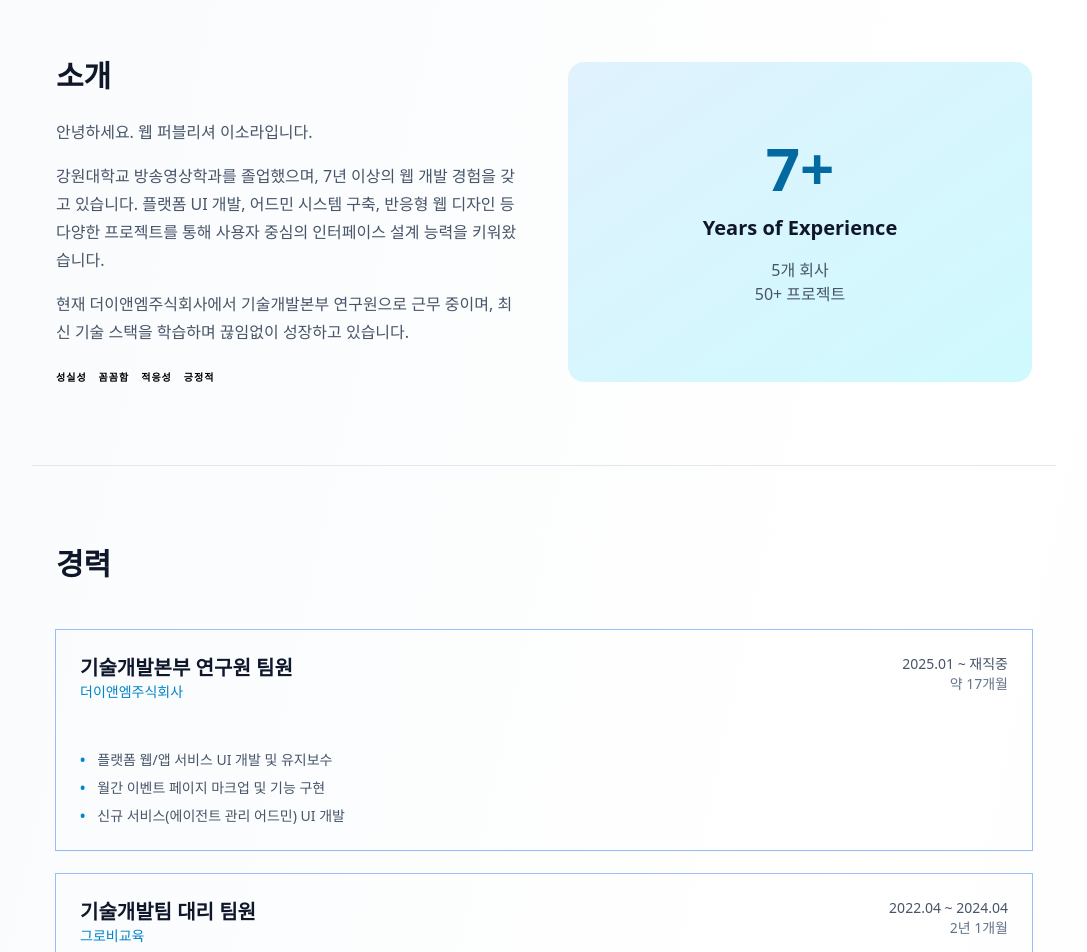
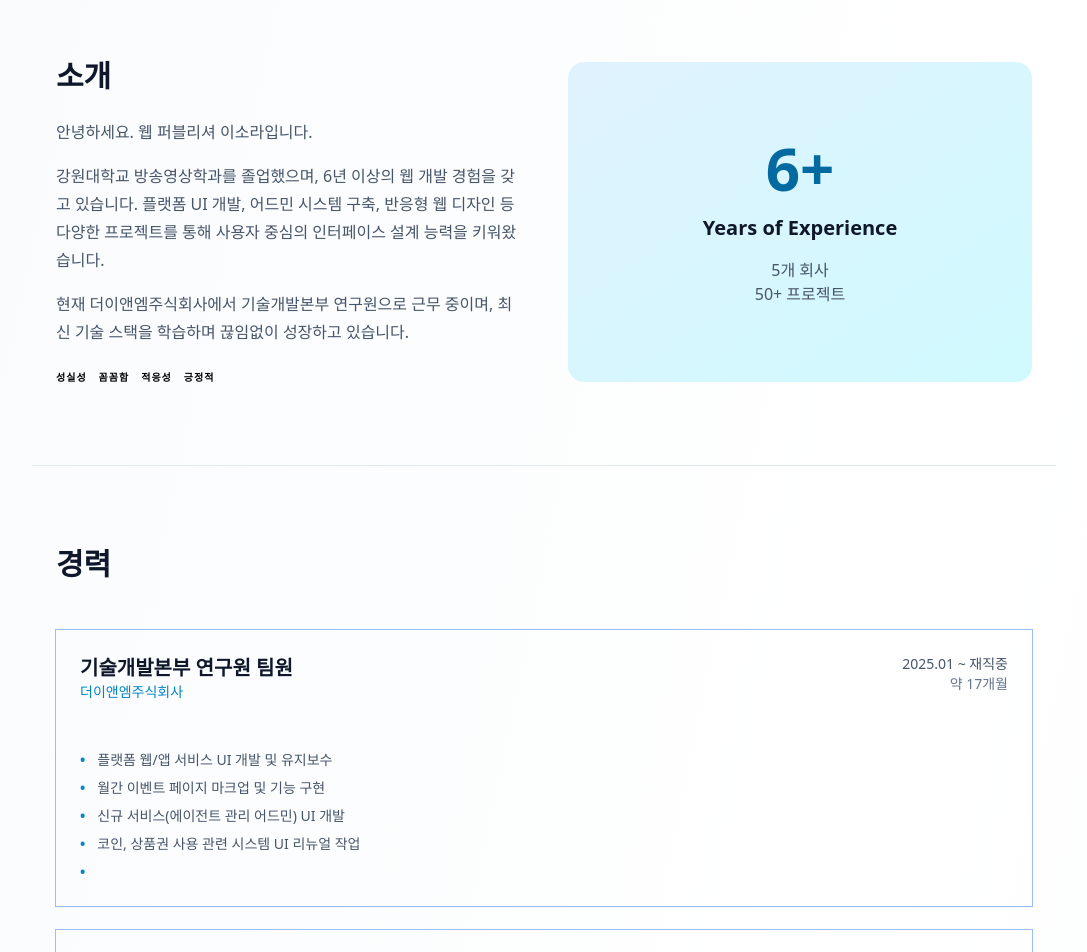
Before and after one commit to sora2-zip/sora2-zip.github.io, a Next.js app: page / in a window 1280 px wide. Shown: the part 740-1692 px from the top of the page, without its empty margins (96-1183 px from the left). Built offline with nearby package versions, Linux system fonts and the light colour scheme; a web font is replaced by a local one.

Commit message:
fix: 불필요 텍스트 삭제 및 숫자 변경

```diff
--- a/src/app/page.tsx
+++ b/src/app/page.tsx
@@ -24,10 +24,7 @@ const PROJECTS = [
     company: '더이앤엠주식회사',
     description: '사용자 경험 개선을 위한 메인 페이지 리뉴얼, 반응형 레이아웃 구현 및 크로스 브라우징 대응',
     tech: ['React.js', 'Tailwind CSS'],
-    images: [
-      // 'https://images.unsplash.com/photo-1522204502355-30e4b6b58a50?auto=format&fit=crop&w=1200&q=80',
-      // 'https://images.unsplash.com/photo-1519389950473-47ba0277781c?auto=format&fit=crop&w=1200&q=80',
-    ],
+    images: [],
     // impact: '플랫폼 전체 사용자 경험 향상'
   },
   {
@@ -36,9 +33,7 @@ const PROJECTS = [
     company: '더이앤엠주식회사',
     description: '신규 백오피스 시스템 UI/UX 구현 및 반응형 디자인 적용',
     tech: ['React.js', 'Tailwind CSS', 'shadcn/ui'],
-    images: [
-      // 'https://images.unsplash.com/photo-1522204502355-30e4b6b58a50?auto=format&fit=crop&w=1200&q=80',
-    ],
+    images: []
     // impact: '관리자 업무 효율성 30% 증대'
   },
   {
@@ -74,7 +69,7 @@ const PROJECTS = [
     title: '슈퍼브이 서비스 (Tablet)',
     period: '2022.04 ~ 2024.04',
     company: '그로비교육',
-    description: 'Vue.js 기반 개인화 학습 관리 웹뷰 페이지 개발, 학생용 대시보드 UI 구현',
+    description: 'Vue.js 기반 개인화 학습 및 관리 웹뷰 페이지 개발, 학생용 대시보드 UI 구현',
     tech: ['Vue.js', 'HTML5', 'CSS3/SCSS', 'Chart.js'],
     images: [
       '/images/work/project1-2.png',
@@ -114,7 +109,9 @@ const EXPERIENCE = [
     highlights: [
       '플랫폼 웹/앱 서비스 UI 개발 및 유지보수',
       '월간 이벤트 페이지 마크업 및 기능 구현',
-      '신규 서비스(에이전트 관리 어드민) UI 개발'
+      '신규 서비스(에이전트 관리 어드민) UI 개발',
+      '코인, 상품권 사용 관련 시스템 UI 리뉴얼 작업',
+      ''
     ]
   },
   {
@@ -196,7 +193,7 @@ export default function Portfolio() {
           </span>
         </h1>
         <p className="mx-auto mb-8 max-w-3xl text-lg leading-8 text-slate-600">
-          7년 이상의 경험으로 사용자 중심의 웹 인터페이스를 설계하고 구현합니다.<br />
+          6년 이상의 경험으로 사용자 중심의 웹 인터페이스를 설계하고 구현합니다.<br />
           React, Vue.js, TypeScript를 활용한 현대적인 웹 개발을 전문으로 합니다.
         </p>
         <div className="mx-auto mb-8 flex flex-col items-center justify-center gap-4 sm:flex-row">
@@ -204,7 +201,7 @@ export default function Portfolio() {
             프로젝트 보기
           </Button>
           <Button size="lg" variant="outline" asChild className="w-full max-w-[15rem]">
-            <a href="mailto:2sora71@gmail.com" className="inline-flex items-center justify-center gap-2">
+            <a href="mailto:sora2.zip@gmail.com" className="inline-flex items-center justify-center gap-2">
               <Mail className="h-4 w-4" />
               이메일 문의
             </a>
@@ -226,7 +223,7 @@ export default function Portfolio() {
               안녕하세요. 웹 퍼블리셔 이소라입니다.
             </p>
             <p className="mb-4 leading-7 text-slate-600">
-              강원대학교 방송영상학과를 졸업했으며, 7년 이상의 웹 개발 경험을 갖고 있습니다.
+              강원대학교 방송영상학과를 졸업했으며, 6년 이상의 웹 개발 경험을 갖고 있습니다.
               플랫폼 UI 개발, 어드민 시스템 구축, 반응형 웹 디자인 등 다양한 프로젝트를 통해
               사용자 중심의 인터페이스 설계 능력을 키워왔습니다.
             </p>
@@ -243,7 +240,7 @@ export default function Portfolio() {
           </div>
           <div className="flex h-80 items-center justify-center rounded-2xl bg-gradient-to-br from-sky-100 to-cyan-100 p-8">
             <div className="text-center">
-              <div className="mb-4 text-6xl font-bold text-sky-700">7+</div>
+              <div className="mb-4 text-6xl font-bold text-sky-700">6+</div>
               <div className="text-xl font-semibold text-slate-900">Years of Experience</div>
               <div className="mt-4 text-slate-600">
                 <div>5개 회사</div>
```
